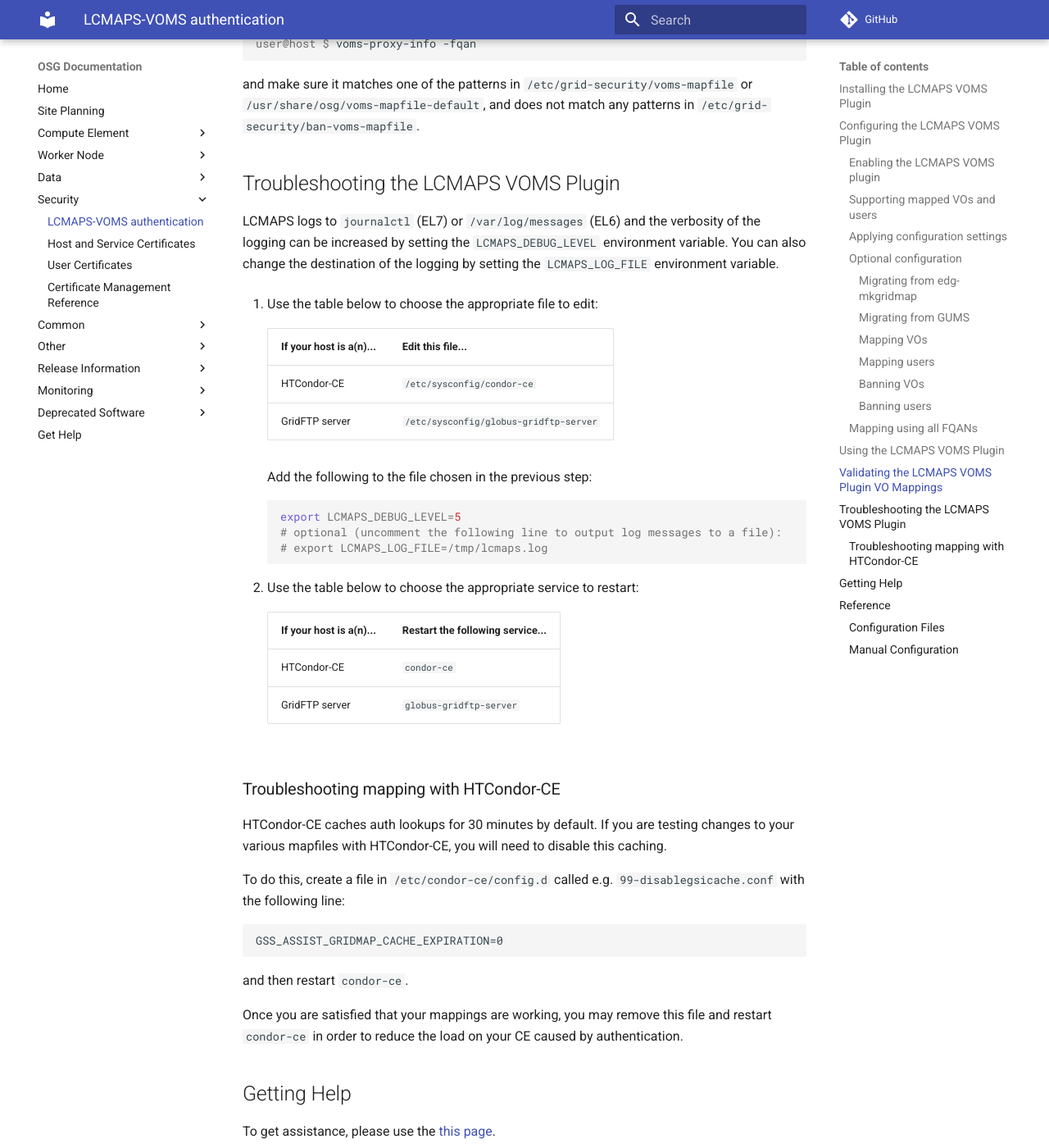
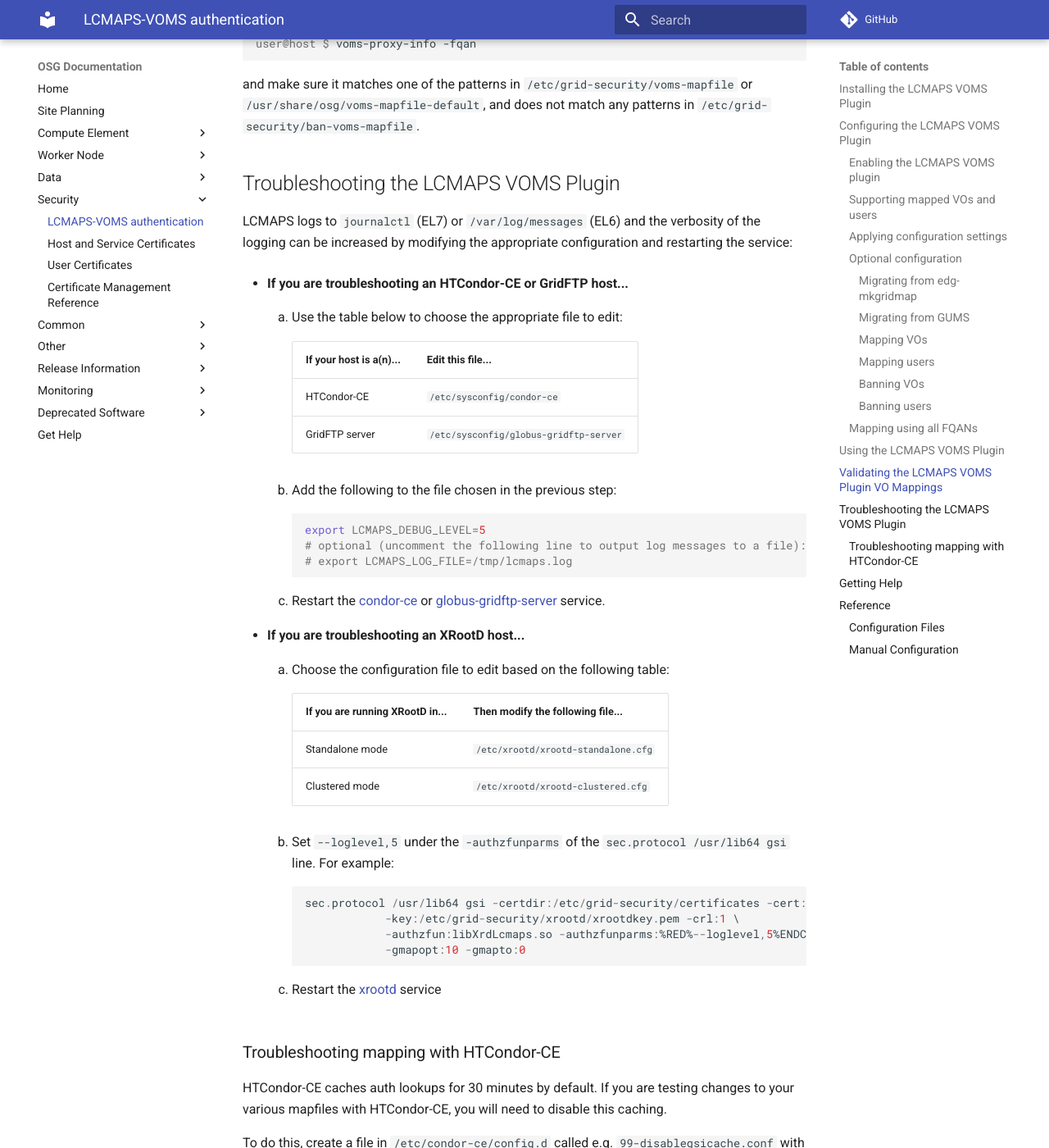
Before and after one commit to osg-htc/docs, an MkDocs documentation site: the page built from docs/security/lcmaps-voms-authentication.md, in a window 1280 px wide and 1400 px high, scrolled down 8129 px. Shown: the whole window at 82% size. Built offline with MkDocs 1.6.1 and Material for MkDocs 9.7.7, drawn with Linux system fonts in a browser that asks for light colours; comment, search, counter and statistics services are not loaded; old or Windows-style settings are respelled for this version of MkDocs.

Commit message:
Add instructions for modifying LCMAPS log level in XRootD

```diff
--- a/docs/security/lcmaps-voms-authentication.md
+++ b/docs/security/lcmaps-voms-authentication.md
@@ -297,30 +297,44 @@ and make sure it matches one of the patterns in `/etc/grid-security/voms-mapfile
 Troubleshooting the LCMAPS VOMS Plugin
 --------------------------------------
 
-LCMAPS logs to `journalctl` (EL7) or `/var/log/messages` (EL6) and the verbosity of the logging can be increased by setting the `LCMAPS_DEBUG_LEVEL` environment variable. You can also change the destination of the logging by setting the `LCMAPS_LOG_FILE` environment variable.
+LCMAPS logs to `journalctl` (EL7) or `/var/log/messages` (EL6) and the verbosity of the logging can be increased by modifying the appropriate configuration and restarting the service:
 
-1.  Use the table below to choose the appropriate file to edit:
+- **If you are troubleshooting an HTCondor-CE or GridFTP host...**
 
-    | If your host is a(n)... | Edit this file...                      |
-    |:------------------------|:---------------------------------------|
-    | HTCondor-CE             | `/etc/sysconfig/condor-ce`             |
-    | GridFTP server          | `/etc/sysconfig/globus-gridftp-server` |
+    1.  Use the table below to choose the appropriate file to edit:
 
-    Add the following to the file chosen in the previous step:
+        | If your host is a(n)... | Edit this file...                      |
+        |:------------------------|:---------------------------------------|
+        | HTCondor-CE             | `/etc/sysconfig/condor-ce`             |
+        | GridFTP server          | `/etc/sysconfig/globus-gridftp-server` |
 
-        :::bash
-        export LCMAPS_DEBUG_LEVEL=5
-        # optional (uncomment the following line to output log messages to a file):
-        # export LCMAPS_LOG_FILE=/tmp/lcmaps.log
+    1. Add the following to the file chosen in the previous step:
 
+            :::bash
+            export LCMAPS_DEBUG_LEVEL=5
+            # optional (uncomment the following line to output log messages to a file):
+            # export LCMAPS_LOG_FILE=/tmp/lcmaps.log
 
-1.  Use the table below to choose the appropriate service to restart:
+    1. Restart the [condor-ce](/compute-element/install-htcondor-ce#managing-htcondor-ce-and-associated-services) or
+       [globus-gridftp-server](/data/gridftp#managing-gridftp) service.
 
-    | If your host is a(n)... | Restart the following service... |
-    |:------------------------|:---------------------------------|
-    | HTCondor-CE             | `condor-ce`                      |
-    | GridFTP server          | `globus-gridftp-server`          |
+- **If you are troubleshooting an XRootD host...**
 
+    1. Choose the configuration file to edit based on the following table:
+
+        | If you are running XRootD in... | Then modify the following file...   |
+        |:--------------------------------|:------------------------------------|
+        | Standalone mode                 | `/etc/xrootd/xrootd-standalone.cfg` |
+        | Clustered mode                  | `/etc/xrootd/xrootd-clustered.cfg`  |
+
+    1. Set `--loglevel,5` under the `-authzfunparms` of the `sec.protocol /usr/lib64 gsi` line. For example:
+
+            sec.protocol /usr/lib64 gsi -certdir:/etc/grid-security/certificates -cert:/etc/grid-security/xrootd/xrootdcert.pem \
+                        -key:/etc/grid-security/xrootd/xrootdkey.pem -crl:1 \
+                        -authzfun:libXrdLcmaps.so -authzfunparms:%RED%--loglevel,5%ENDCOLOR% \
+                        -gmapopt:10 -gmapto:0
+
+    1. Restart the [xrootd](/data/install-xrootd#managing-xrootd-services) service
 
 ### Troubleshooting mapping with HTCondor-CE
 
```
